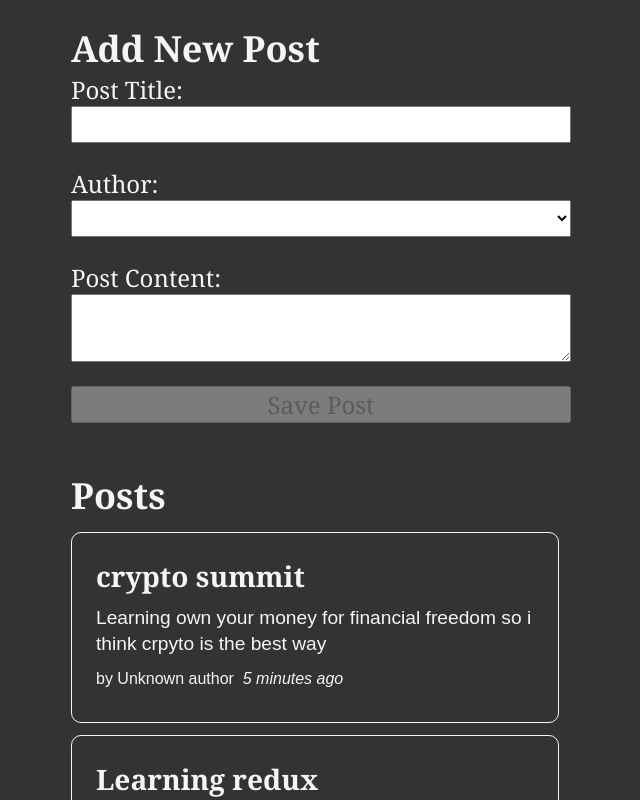
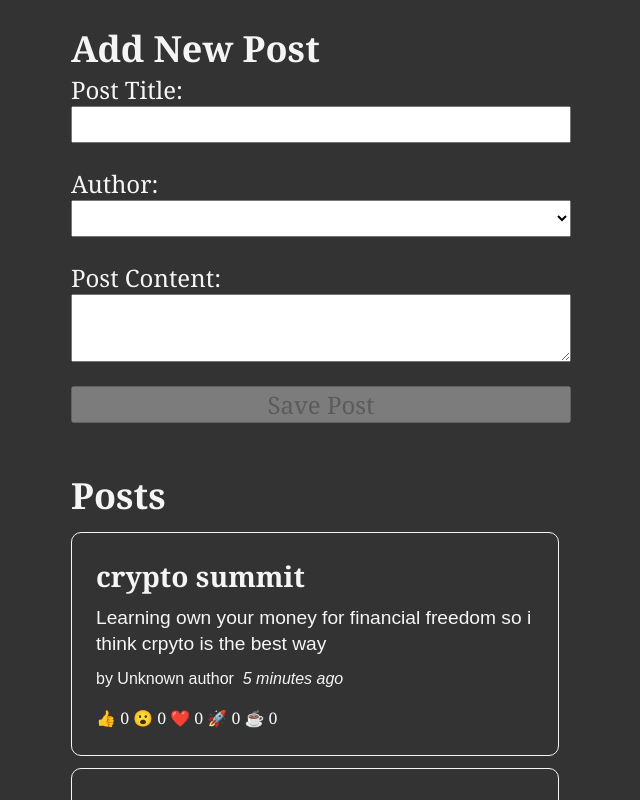
Before and after one commit to DANYELKAR/blog-site, a React (Create React App) app: page / in a window 1280 px wide. Shown: the top 800 px of the page, without its empty margins (319-959 px from the left). Built offline with nearby package versions, Linux system fonts and the light colour scheme.

Commit message:
Add ReactionButtons

```diff
--- a/src/components/PostList.js
+++ b/src/components/PostList.js
@@ -2,6 +2,7 @@
 import { useSelector } from "react-redux";
 import PostAuthor from "./PostAuthor";
 import TimeAgo from "./TimeAgo";
+import ReactionButtons from "./ReactionButtons";
 
 const PostList = () => {
   const posts = useSelector((state) => state.postsAbc);
@@ -18,6 +19,7 @@
         <PostAuthor userId={post.userId} />
         <TimeAgo timestamp={post.date} />
       </p>
+      <ReactionButtons post={post} />
     </article>
   ));
 
--- /dev/null
+++ b/src/components/ReactionButtons.js
@@ -0,0 +1,32 @@
+import { useDispatch } from "react-redux";
+import { reactionAdded } from "../features/posts/postsSlice";
+
+const reactionEmoji = {
+  thumbsUp: "👍",
+  wow: "😮",
+  heart: "❤️",
+  rocket: "🚀",
+  coffee: "☕",
+};
+
+const ReactionButtons = ({ post }) => {
+  const dispatch = useDispatch();
+
+  const reactionButtons = Object.entries(reactionEmoji).map(([name, emoji]) => {
+    return (
+      <button
+        key={name}
+        type="button"
+        className="reactionButton"
+        onClick={() =>
+          dispatch(reactionAdded({ postId: post.id, reaction: name }))
+        }
+      >
+        {emoji} {post.reactions[name]}
+      </button>
+    );
+  });
+
+  return <div>{reactionButtons}</div>;
+};
+export default ReactionButtons;
--- a/src/features/posts/postsSlice.js
+++ b/src/features/posts/postsSlice.js
@@ -7,6 +7,13 @@
     title: "Learning redux",
     content: "I have heard amazing things about that redux tools :)",
     date: sub(new Date(), { minutes: 10 }).toISOString(),
+    reactions: {
+      thumbsUp: 0,
+      wow: 0,
+      heart: 0,
+      rocket: 0,
+      coffee: 0,
+    },
   },
   {
     id: "2",
@@ -14,6 +21,13 @@
     content:
       "Learning own your money for financial freedom so i think crpyto is the best way",
     date: sub(new Date(), { minutes: 5 }).toISOString(),
+    reactions: {
+      thumbsUp: 0,
+      wow: 0,
+      heart: 0,
+      rocket: 0,
+      coffee: 0,
+    },
   },
 ];
 
@@ -33,13 +47,27 @@
             content,
             date: new Date().toISOString(),
             userId,
+            reactions: {
+              thumbsUp: 0,
+              wow: 0,
+              heart: 0,
+              rocket: 0,
+              coffee: 0,
+            },
           },
         };
       },
     },
+    reactionAdded(state, action) {
+      const { postId, reaction } = action.payload;
+      const existingPost = state.find((post) => post.id === postId);
+      if (existingPost) {
+        existingPost.reactions[reaction]++;
+      }
+    },
   },
 });
 
-export const { postAdded } = postsSlice.actions;
+export const { postAdded, reactionAdded } = postsSlice.actions;
 
 export default postsSlice.reducer;
```
